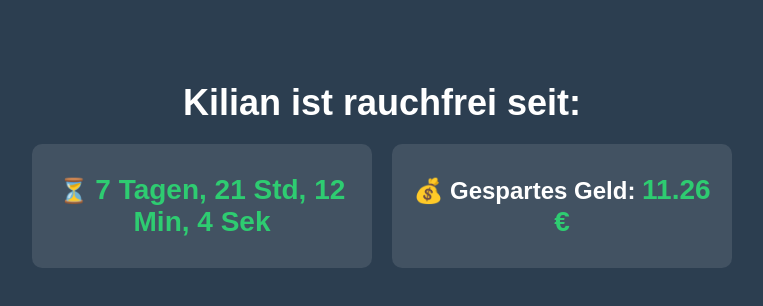
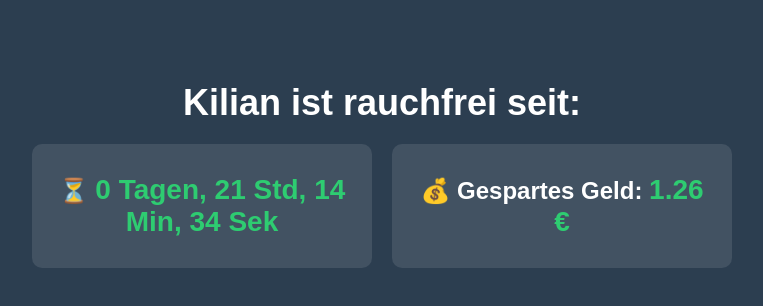
Before and after one commit to KilianKowalski/rauchfrei-timer, a plain HTML site: page index.html in a window 1280 px wide. Shown: the whole page, without its empty margins (258-1021 px from the left). Drawn offline with Linux system fonts and the light colour scheme.

Commit message:
index.html aktualisieren

```diff
--- a/index.html
+++ b/index.html
@@ -55,7 +55,7 @@
 
     <script>
         function updateStats() {
-            const startDate = new Date("2025-02-05T00:15:30");
+            const startDate = new Date("2025-02-12T00:13:00");
             const now = new Date();
             const diff = now - startDate;
 
```
